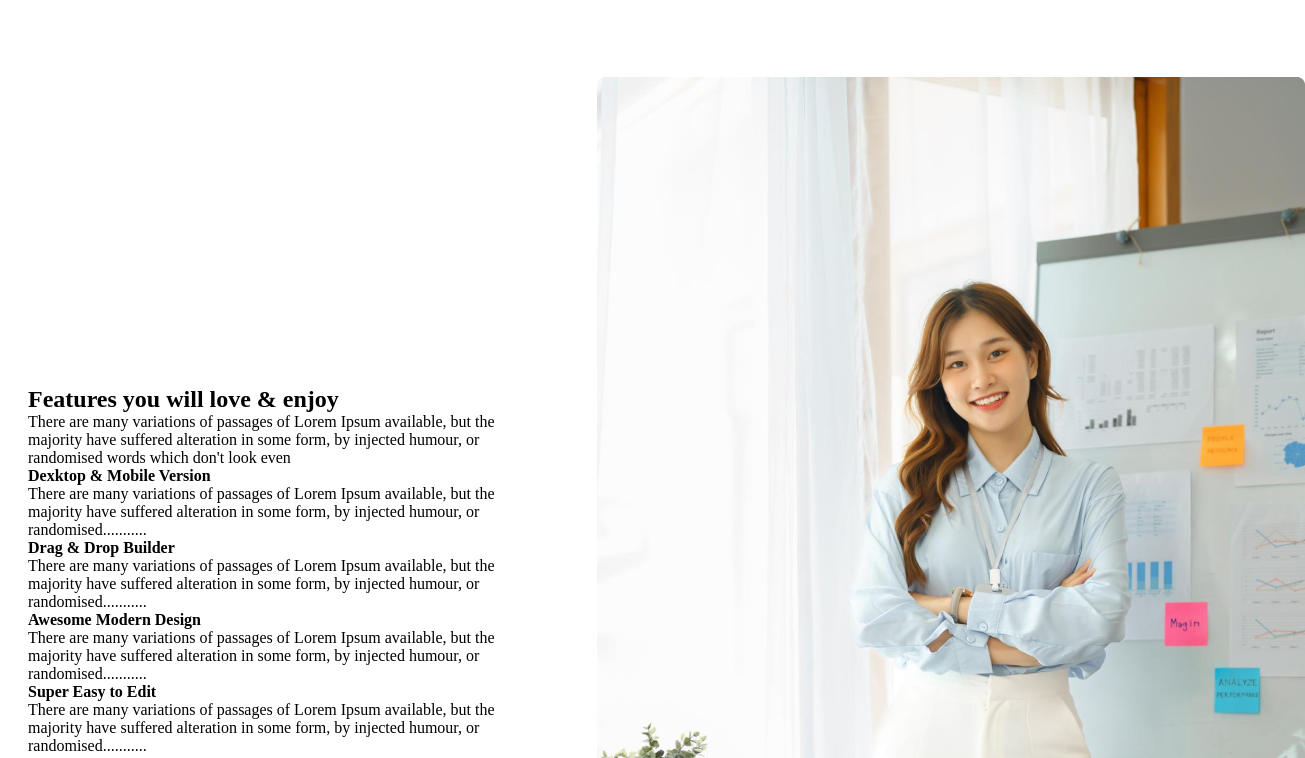
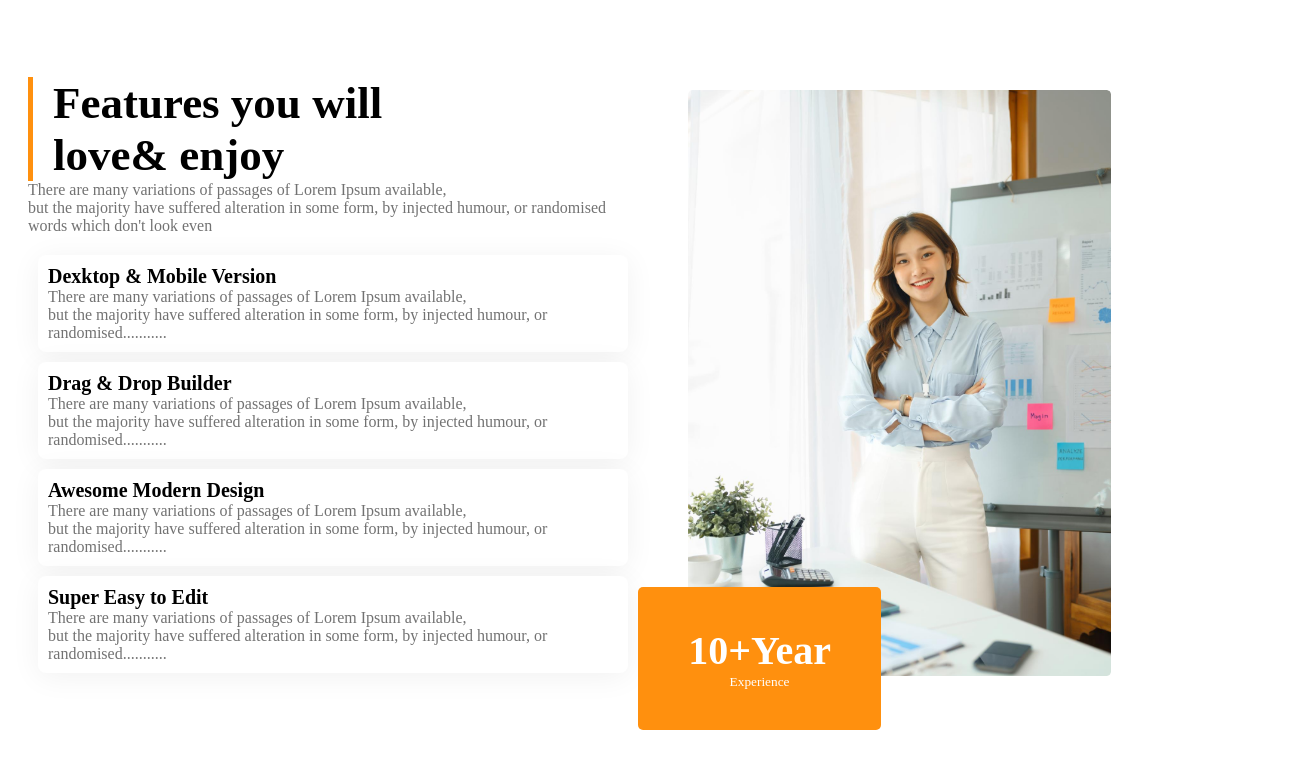
Before and after one commit to mdsalauddinahmed/architects-website, a plain HTML site: page index.html in a window 1280 px wide. Shown: the part 1622-2380 px from the top of the page, 1305 px wide, since content can reach past the window. Drawn offline with Linux system fonts and the light colour scheme.

Commit message:
almost design part

```diff
--- a/index.html
+++ b/index.html
@@ -57,24 +57,24 @@
         </section>
         <section class="services">
             <div class="services-content">
-                <h2 class="service-title">Features you will love & enjoy </h2>
-                <p>There are many variations of passages of Lorem Ipsum available, but the majority have suffered alteration in some form, by injected humour, or randomised words which don't look even</p>
+                <h2 class="service-title">Features you will  <br> love& enjoy </h2>
+                <p>There are many variations of passages of Lorem Ipsum available, <br> but the majority have suffered alteration in some form, by injected humour, or randomised words which don't look even</p>
                 <div class="services-item">
                     <div class="service">
                         <h4>Dexktop & Mobile Version</h4>
-                        <p>There are many variations of passages of Lorem Ipsum available, but the majority have suffered alteration in some form, by injected humour, or randomised...........</p>
+                        <p>There are many variations of passages of Lorem Ipsum available, <br> but the majority have suffered alteration in some form, by injected humour, or randomised...........</p>
                     </div>
                     <div class="service">
                         <h4>Drag & Drop Builder</h4>
-                        <p>There are many variations of passages of Lorem Ipsum available, but the majority have suffered alteration in some form, by injected humour, or randomised...........</p>
+                        <p>There are many variations of passages of Lorem Ipsum available, <br> but the majority have suffered alteration in some form, by injected humour, or randomised...........</p>
                     </div>
                     <div class="service">
                         <h4>Awesome Modern Design</h4>
-                        <p>There are many variations of passages of Lorem Ipsum available, but the majority have suffered alteration in some form, by injected humour, or randomised...........</p>
+                        <p>There are many variations of passages of Lorem Ipsum available, <br> but the majority have suffered alteration in some form, by injected humour, or randomised...........</p>
                     </div>
                     <div class="service">
                         <h4>Super Easy to Edit</h4>
-                        <p>There are many variations of passages of Lorem Ipsum available, but the majority have suffered alteration in some form, by injected humour, or randomised...........</p>
+                        <p>There are many variations of passages of Lorem Ipsum available, <br> but the majority have suffered alteration in some form, by injected humour, or randomised...........</p>
                     </div>
                 </div>
 
--- a/style.css
+++ b/style.css
@@ -104,14 +104,51 @@ ul li{
     display: flex;
     justify-content: center;
     align-items: center;
+    gap: 50px;
+}
+.service-title{
+    font-size: 45px;
+    font-weight: 700;
+    padding-left: 20px;
+    border-left: 5px solid rgba(255, 144, 14, 1) ;
+}
+.services-content{
+    position: relative;
+}
+.services-content p{
+    font-size: 16px;
+    font-weight: 400;
+    color: rgba(114, 114, 114, 1);
+
 }
 .services-image{
 
     position: relative;
 
 }
-.services-image .div{
-    width: 85%;
+.services-item{
+    padding: 10px 10px;
+}
+.service{
+    background: #FFFFFF;
+    box-shadow: 0px 4px 30px rgba(0, 0, 0, 0.06);
+    border-radius: 8px;
+    padding: 10px 20px;
+    padding-left: 10px;
+    margin: 10px 0;
+}
+.service h4{
+    font-size: 20px;
+    font-weight: 600;
+}
+.service p{
+    font-size: 16px;
+    font-weight: 400;
+    color:rgba(114, 114, 114, 1) ;
+
+}
+.services-image .div img{
+    width: 75%;
     margin: auto;
 }
 .services-image button{
@@ -120,10 +157,15 @@ ul li{
      border: none;
      position: absolute;
      border-radius: 5px;
-     bottom:20px;
+     bottom: -50px;
+     left: -50px;
 
      background: rgba(255, 144, 14, 1);
 
+}
+.services-image button h1{
+    font-size: 40px;
+    font-weight: 700;
 }
 /* services-section End */
 .projects{
@@ -147,6 +189,14 @@ ul li{
      text-align: center;
      margin:20px 0;
   }
+  .brand-description{
+    text-align: center;
+    padding: 50px 0;
+  }
+  .brand-description h1{
+    font-size: 45px;
+    padding-bottom: 20px;
+  }
   .brand-logo img{
     margin: 20px 30px;
     color: #727272;
@@ -155,6 +205,7 @@ ul li{
 /* contact-section */
 .contact{
     text-align: center;
+    background: rgba(255, 144, 14, 0.1) ;
 }
 .contact_form{
 
```
